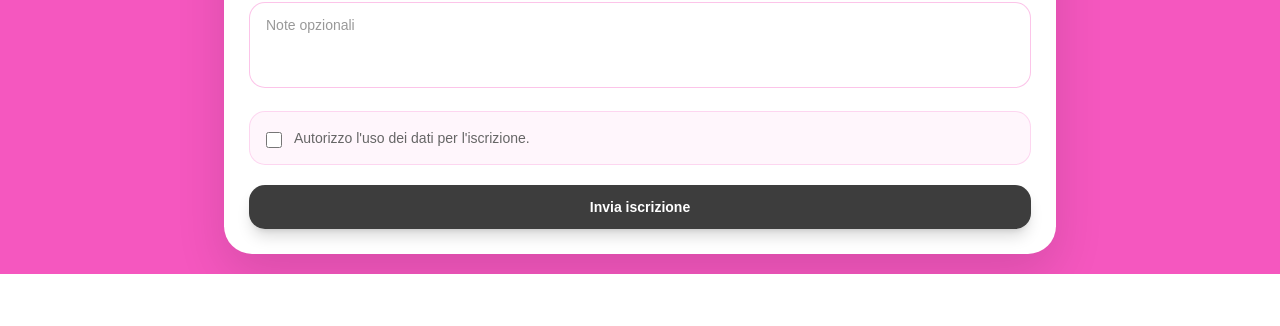
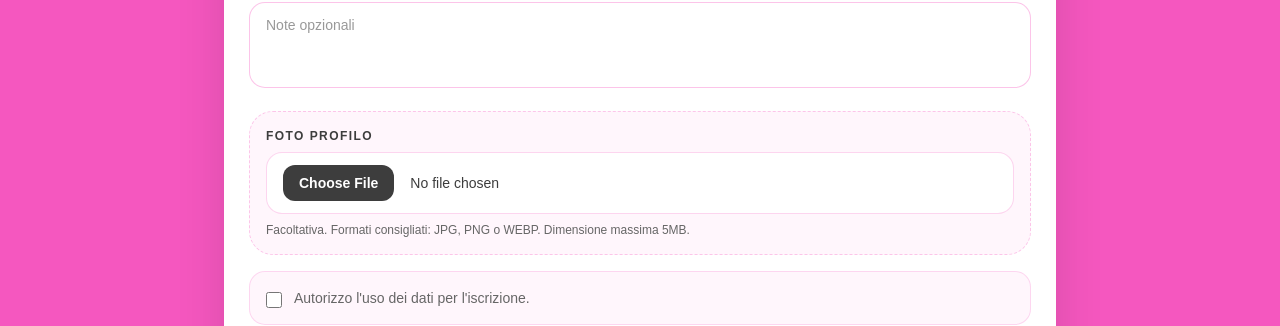
Before and after one commit to daldosso/dance-hub, a Next.js app in the folder frontend/: page /iscrizione-26-27 in a window 1280 px wide. Shown: the part 1044-1370 px from the top of the page. Before the commit the page ends 1318 px from the top, so only its background shows below. Built offline with nearby package versions, Linux system fonts and the light colour scheme; no server answers; the database is empty.

Commit message:
Add profile photo upload functionality and validation in EnrollmentPage

```diff
--- a/frontend/src/app/api/public-enrollment/route.ts
+++ b/frontend/src/app/api/public-enrollment/route.ts
@@ -1,8 +1,11 @@
 import { NextResponse, type NextRequest } from "next/server";
 import { z } from "zod";
 import { prisma } from "@/lib/prisma";
+import { cloudinary } from "@/lib/cloudinary";
 
 export const runtime = "nodejs";
+
+const MAX_FILE_SIZE = 5 * 1024 * 1024;
 
 const publicEnrollmentSchema = z.object({
   fullName: z.string().min(3),
@@ -12,11 +15,41 @@ const publicEnrollmentSchema = z.object({
   city: z.string().optional().or(z.literal("")),
   gender: z.string().optional().or(z.literal("")),
   skillLevel: z.string().optional().or(z.literal("")),
-  courseId: z.number().int().positive().optional(),
+  courseId: z.string().optional().or(z.literal("")),
   courseTitle: z.string().optional().or(z.literal("")),
   notes: z.string().optional().or(z.literal("")),
   consent: z.literal(true),
 });
+
+async function uploadEnrollmentPhoto(file: File, fullName: string) {
+  const buffer = Buffer.from(await file.arrayBuffer());
+  const safeName = fullName
+    .trim()
+    .toLowerCase()
+    .replace(/[^a-z0-9]+/g, "_")
+    .replace(/^_+|_+$/g, "")
+    .slice(0, 40) || "guest";
+
+  return new Promise<string>((resolve, reject) => {
+    const uploadStream = cloudinary.uploader.upload_stream(
+      {
+        folder: "dance-hub/enrollments",
+        public_id: `enrollment_${safeName}_${Date.now()}`,
+        transformation: [
+          { width: 600, height: 600, crop: "fill" },
+          { quality: "auto" },
+          { fetch_format: "auto" },
+        ],
+      },
+      (error, result) => {
+        if (error) return reject(error);
+        resolve(result!.secure_url);
+      },
+    );
+
+    uploadStream.end(buffer);
+  });
+}
 
 function splitFullName(fullName: string) {
   const parts = fullName.trim().split(/\s+/).filter(Boolean);
@@ -32,13 +65,46 @@ function splitFullName(fullName: string) {
 
 export async function POST(req: NextRequest) {
   try {
-    const payload = await req.json();
+    const formData = await req.formData();
+    const payload = {
+      fullName: String(formData.get("fullName") ?? ""),
+      email: String(formData.get("email") ?? ""),
+      phone: String(formData.get("phone") ?? ""),
+      birthDate: String(formData.get("birthDate") ?? ""),
+      city: String(formData.get("city") ?? ""),
+      gender: String(formData.get("gender") ?? ""),
+      skillLevel: String(formData.get("skillLevel") ?? ""),
+      courseId: String(formData.get("courseId") ?? ""),
+      courseTitle: String(formData.get("courseTitle") ?? ""),
+      notes: String(formData.get("notes") ?? ""),
+      consent: String(formData.get("consent") ?? "") === "true",
+    };
     const parsed = publicEnrollmentSchema.parse(payload);
+    const profilePhoto = formData.get("profilePhoto");
 
     const fullName = parsed.fullName.trim();
     const { firstName, lastName } = splitFullName(fullName);
     const normalizedCourseTitle = parsed.courseTitle?.trim() ?? "";
     const courseTags = normalizedCourseTitle ? [normalizedCourseTitle] : [];
+    let profilePictureUrl: string | null = null;
+
+    if (profilePhoto instanceof File && profilePhoto.size > 0) {
+      if (!profilePhoto.type.startsWith("image/")) {
+        return NextResponse.json(
+          { error: "La foto deve essere un'immagine" },
+          { status: 400 },
+        );
+      }
+
+      if (profilePhoto.size > MAX_FILE_SIZE) {
+        return NextResponse.json(
+          { error: "La foto è troppo grande (max 5MB)" },
+          { status: 400 },
+        );
+      }
+
+      profilePictureUrl = await uploadEnrollmentPhoto(profilePhoto, fullName);
+    }
 
     const user = await prisma.users.upsert({
       where: { email: parsed.email },
@@ -46,6 +112,7 @@ export async function POST(req: NextRequest) {
         email: parsed.email,
         password_hash: null,
         full_name: fullName,
+        profile_picture_url: profilePictureUrl,
         city: parsed.city?.trim() || null,
         country: "Italia",
         birth_date: parsed.birthDate ? new Date(parsed.birthDate) : null,
@@ -57,6 +124,7 @@ export async function POST(req: NextRequest) {
       },
       update: {
         full_name: fullName,
+        profile_picture_url: profilePictureUrl ?? undefined,
         city: parsed.city?.trim() || null,
         country: "Italia",
         birth_date: parsed.birthDate ? new Date(parsed.birthDate) : null,
--- a/frontend/src/app/iscrizione-26-27/page.tsx
+++ b/frontend/src/app/iscrizione-26-27/page.tsx
@@ -1,6 +1,13 @@
 "use client";
 
-import { useEffect, useMemo, useState, type FormEvent } from "react";
+import {
+  useEffect,
+  useMemo,
+  useRef,
+  useState,
+  type ChangeEvent,
+  type FormEvent,
+} from "react";
 
 type Course = {
   id: number;
@@ -21,6 +28,11 @@ type FormState = {
   consent: boolean;
 };
 
+type EnrollmentPhoto = {
+  file: File | null;
+  previewUrl: string | null;
+};
+
 const initialForm: FormState = {
   fullName: "",
   email: "",
@@ -37,14 +49,20 @@ const initialForm: FormState = {
 
 const skillLevels = ["Principiante", "Intermedio", "Avanzato"];
 const genders = ["Donna", "Uomo", "Altro", "Preferisco non dirlo"];
+const MAX_PHOTO_SIZE = 5 * 1024 * 1024;
 
 export default function EnrollmentPage() {
   const [form, setForm] = useState<FormState>(initialForm);
+  const [photo, setPhoto] = useState<EnrollmentPhoto>({
+    file: null,
+    previewUrl: null,
+  });
   const [courses, setCourses] = useState<Course[]>([]);
   const [loadingCourses, setLoadingCourses] = useState(true);
   const [submitting, setSubmitting] = useState(false);
   const [successMessage, setSuccessMessage] = useState<string | null>(null);
   const [errorMessage, setErrorMessage] = useState<string | null>(null);
+  const photoInputRef = useRef<HTMLInputElement | null>(null);
 
   useEffect(() => {
     document.title = "Iscrizione 2026/2027 | Dance Hub";
@@ -83,6 +101,14 @@ export default function EnrollmentPage() {
     void loadCourses();
   }, []);
 
+  useEffect(() => {
+    return () => {
+      if (photo.previewUrl) {
+        URL.revokeObjectURL(photo.previewUrl);
+      }
+    };
+  }, [photo.previewUrl]);
+
   const selectedCourse = useMemo(() => {
     const courseId = Number(form.courseId);
     return courses.find((course) => course.id === courseId) ?? null;
@@ -95,26 +121,26 @@ export default function EnrollmentPage() {
     setSuccessMessage(null);
 
     try {
-      const payload = {
-        fullName: form.fullName.trim(),
-        email: form.email.trim(),
-        phone: form.phone.trim(),
-        birthDate: form.birthDate,
-        city: form.city.trim(),
-        gender: form.gender,
-        skillLevel: form.skillLevel,
-        courseId: form.courseId ? Number(form.courseId) : undefined,
-        courseTitle: selectedCourse?.title ?? form.courseTitle.trim(),
-        notes: form.notes.trim(),
-        consent: form.consent,
-      };
+      const formData = new FormData();
+      formData.append("fullName", form.fullName.trim());
+      formData.append("email", form.email.trim());
+      formData.append("phone", form.phone.trim());
+      formData.append("birthDate", form.birthDate);
+      formData.append("city", form.city.trim());
+      formData.append("gender", form.gender);
+      formData.append("skillLevel", form.skillLevel);
+      formData.append("courseId", form.courseId);
+      formData.append("courseTitle", selectedCourse?.title ?? form.courseTitle.trim());
+      formData.append("notes", form.notes.trim());
+      formData.append("consent", String(form.consent));
+
+      if (photo.file) {
+        formData.append("profilePhoto", photo.file);
+      }
 
       const res = await fetch(getPublicApiPath("/api/public-enrollment"), {
         method: "POST",
-        headers: {
-          "Content-Type": "application/json",
-        },
-        body: JSON.stringify(payload),
+        body: formData,
       });
 
       const body = (await res.json().catch(() => ({}))) as {
@@ -131,6 +157,10 @@ export default function EnrollmentPage() {
           "Iscrizione salvata con successo. Puoi chiudere la pagina o inserire un'altra scheda.",
       );
       setForm(initialForm);
+      setPhoto({ file: null, previewUrl: null });
+      if (photoInputRef.current) {
+        photoInputRef.current.value = "";
+      }
     } catch (error) {
       console.error(error);
       setErrorMessage(
@@ -141,6 +171,35 @@ export default function EnrollmentPage() {
     } finally {
       setSubmitting(false);
     }
+  }
+
+  function handlePhotoChange(event: ChangeEvent<HTMLInputElement>) {
+    const nextFile = event.target.files?.[0] ?? null;
+
+    if (!nextFile) {
+      setPhoto({ file: null, previewUrl: null });
+      return;
+    }
+
+    if (!nextFile.type.startsWith("image/")) {
+      setErrorMessage("La foto deve essere un'immagine.");
+      event.target.value = "";
+      setPhoto({ file: null, previewUrl: null });
+      return;
+    }
+
+    if (nextFile.size > MAX_PHOTO_SIZE) {
+      setErrorMessage("La foto è troppo grande: massimo 5MB.");
+      event.target.value = "";
+      setPhoto({ file: null, previewUrl: null });
+      return;
+    }
+
+    setErrorMessage(null);
+    setPhoto({
+      file: nextFile,
+      previewUrl: URL.createObjectURL(nextFile),
+    });
   }
 
   return (
@@ -351,6 +410,39 @@ export default function EnrollmentPage() {
                   className="w-full resize-none rounded-2xl border border-[#F557BF]/35 bg-white px-4 py-3 text-sm text-[#3d3d3d] outline-none transition placeholder:text-[#999999] focus:border-[#F557BF] focus:ring-2 focus:ring-[#F557BF]/20"
                 />
               </div>
+
+              <div className="sm:col-span-2 rounded-3xl border border-dashed border-[#F557BF]/30 bg-[#F557BF]/5 p-4">
+                <label className="mb-2 block text-xs font-semibold uppercase tracking-[0.12em] text-[#3d3d3d]">
+                  Foto profilo
+                </label>
+                <input
+                  ref={photoInputRef}
+                  type="file"
+                  accept="image/*"
+                  onChange={handlePhotoChange}
+                  className="block w-full cursor-pointer rounded-2xl border border-[#F557BF]/25 bg-white px-4 py-3 text-sm text-[#3d3d3d] file:mr-4 file:rounded-xl file:border-0 file:bg-[#3d3d3d] file:px-4 file:py-2 file:text-sm file:font-semibold file:text-white hover:file:bg-[#585858]"
+                />
+                <p className="mt-2 text-xs text-[#666666]">
+                  Facoltativa. Formati consigliati: JPG, PNG o WEBP. Dimensione massima 5MB.
+                </p>
+                {photo.previewUrl && (
+                  <div className="mt-4 flex items-center gap-3">
+                    <img
+                      src={photo.previewUrl}
+                      alt="Anteprima foto selezionata"
+                      className="h-16 w-16 rounded-2xl border border-[#F557BF]/20 object-cover"
+                    />
+                    <div className="min-w-0">
+                      <p className="truncate text-sm font-medium text-[#3d3d3d]">
+                        {photo.file?.name}
+                      </p>
+                      <p className="text-xs text-[#666666]">
+                        Foto pronta per l&apos;upload
+                      </p>
+                    </div>
+                  </div>
+                )}
+              </div>
             </div>
 
             <label className="mt-4 flex gap-3 rounded-2xl border border-[#F557BF]/20 bg-[#F557BF]/5 p-4 text-sm text-[#666666]">
```
